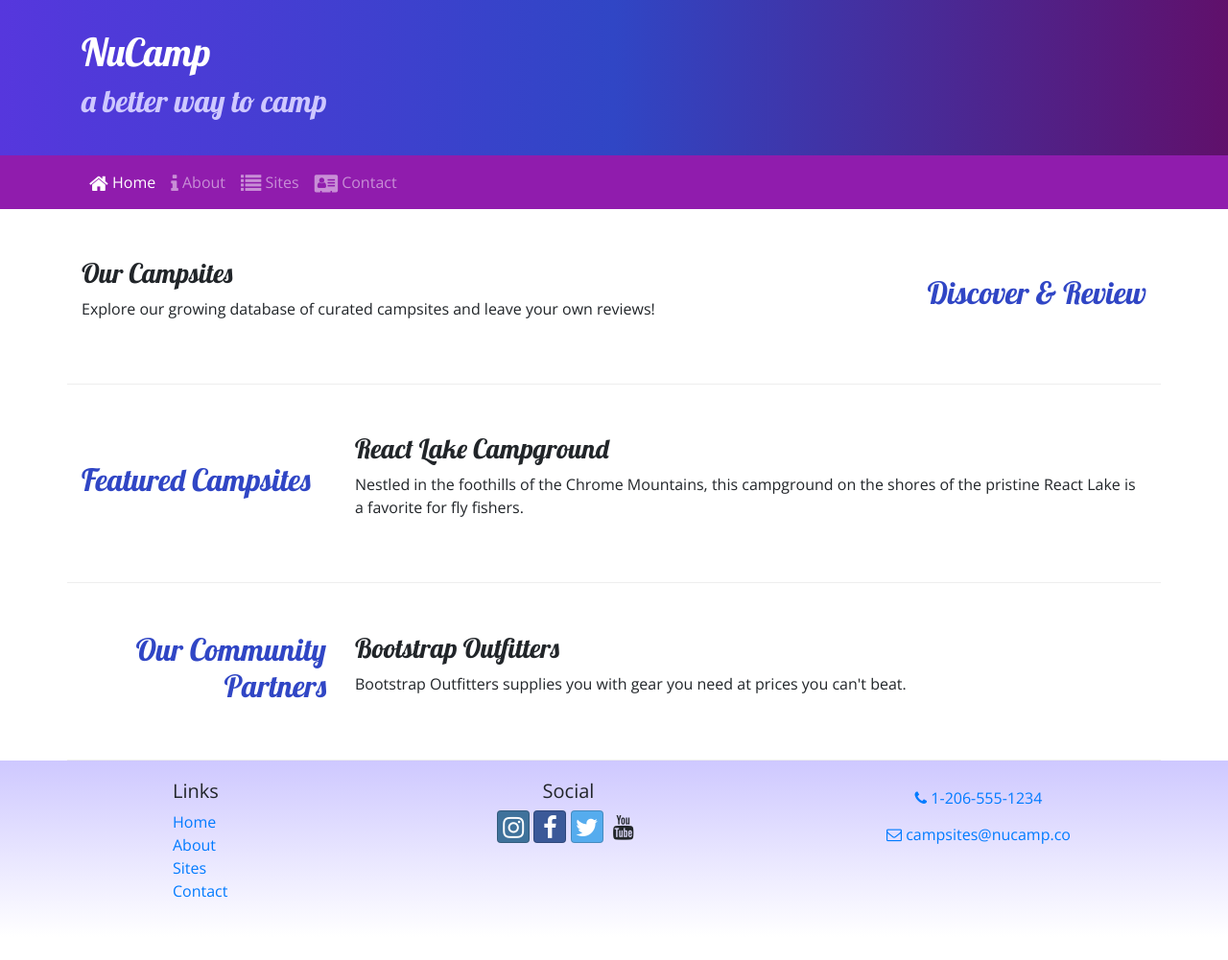
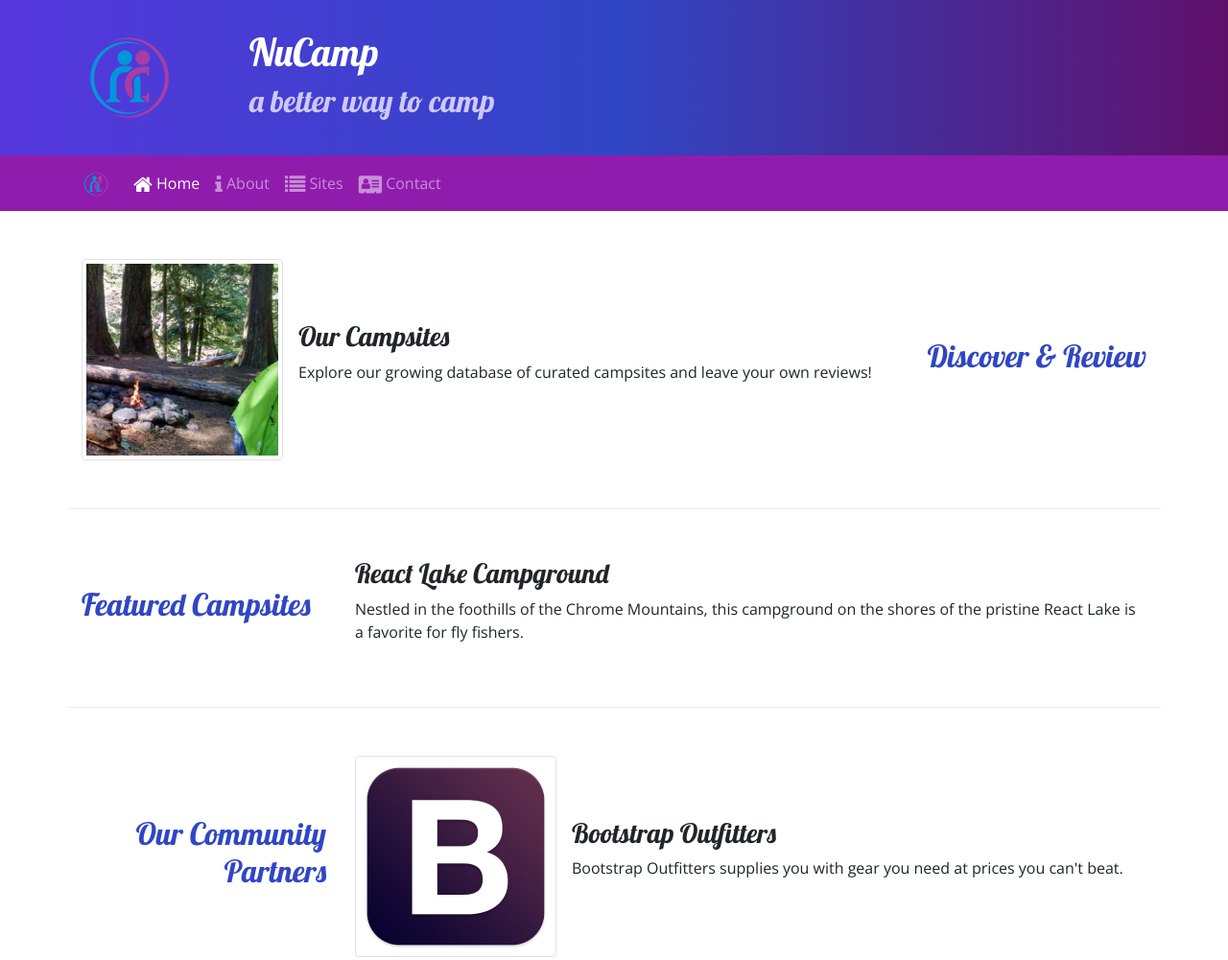
Before and after one commit to harunomar54/Nucampsite, a website: page index.html in a window 1280 px wide. Shown: the top 1001 px of the page at 96% size. Before the commit the page ends 977 px from the top, so only its background shows below. Drawn offline with nearby package versions, Linux system fonts and the light colour scheme.

Commit message:
added images to about, index and contact

```diff
--- a/index.html
+++ b/index.html
@@ -22,7 +22,10 @@
   <header class="jumbotron jumbotron-fluid">
     <div class="container">
       <div class="row">
-        <div class="col">
+        <div class="col-4 col-sm-3 col-md-2 align-self-center">
+          <img src="./images/logo.png" class="img-fluid" alt="">
+        </div>
+        <div>
           <h1>NuCamp</h1>
           <h2>a better way to camp</h2>
         </div>
@@ -33,6 +36,7 @@
                   <!--NAVBAR-->
     <nav class="navbar navbar-expand-sm navbar-dark sticky-top">
       <div class="container">
+        <a class="navbar-brand" href="index.html"><img src="images/logo.png" height="30" width="30" /></a>
         <button class="navbar-toggler ml-auto" type="button" data-toggle="collapse" data-target="#nucampNavbar">
           <span class="navbar-toggler-icon"></span>
         </button>
@@ -52,11 +56,13 @@
               <h2 class="text-sm-right">Discover & Review</h2>
             </div>
             <div class="col">
+              <div class="media">
+                  <img class="d-flex mr-3 img-thumbnail" src="images/breadcrumb-trail-thumb.jpg" alt="Breadcrumb Trail" />
+                  <div class="media-body align-self-center">
                       <h3>Our Campsites</h3>
-              <p class="d-none d-sm-block">
-                Explore our growing database of curated campsites and leave your own
-                reviews!
-              </p>
+                      <p class="d-none d-sm-block">Explore our growing database of curated campsites and leave your own reviews!</p>
+                  </div>
+              </div>
           </div>
         </div>
 
@@ -78,11 +84,13 @@
         <h2 class="text-sm-right">Our Community Partners</h2>
         </div>
         <div class="col">
+          <div class="media">
+              <img class="d-flex mr-3 img-thumbnail" src="images/bootstrap-thumb.png" alt="Bootstrap Outfitters" />
+              <div class="media-body align-self-center">
                   <h3>Bootstrap Outfitters</h3>
-          <p class="d-none d-sm-block">
-            Bootstrap Outfitters supplies you with gear you need at prices you can't
-            beat.
-          </p>
+                  <p class="d-none d-sm-block">Bootstrap Outfitters supplies you with gear you need at prices you can't beat.</p>
+              </div>
+          </div>
       </div>
       </div>
     </div>
```
Also changed, not shown: about.html (+4 -0 lines), contactus.html (+6 -0 lines), images/bootstrap-thumb.png (added), images/breadcrumb-trail-thumb.jpg (added), images/breadcrumb-trail.jpg (added), images/chrome-river-thumb.jpg (added), images/chrome-river.jpg (added), images/logo.png (added), images/react-lake-thumb.jpg (added), images/react-lake.jpg (added). Lines whose indentation alone changed are shown as unchanged.
